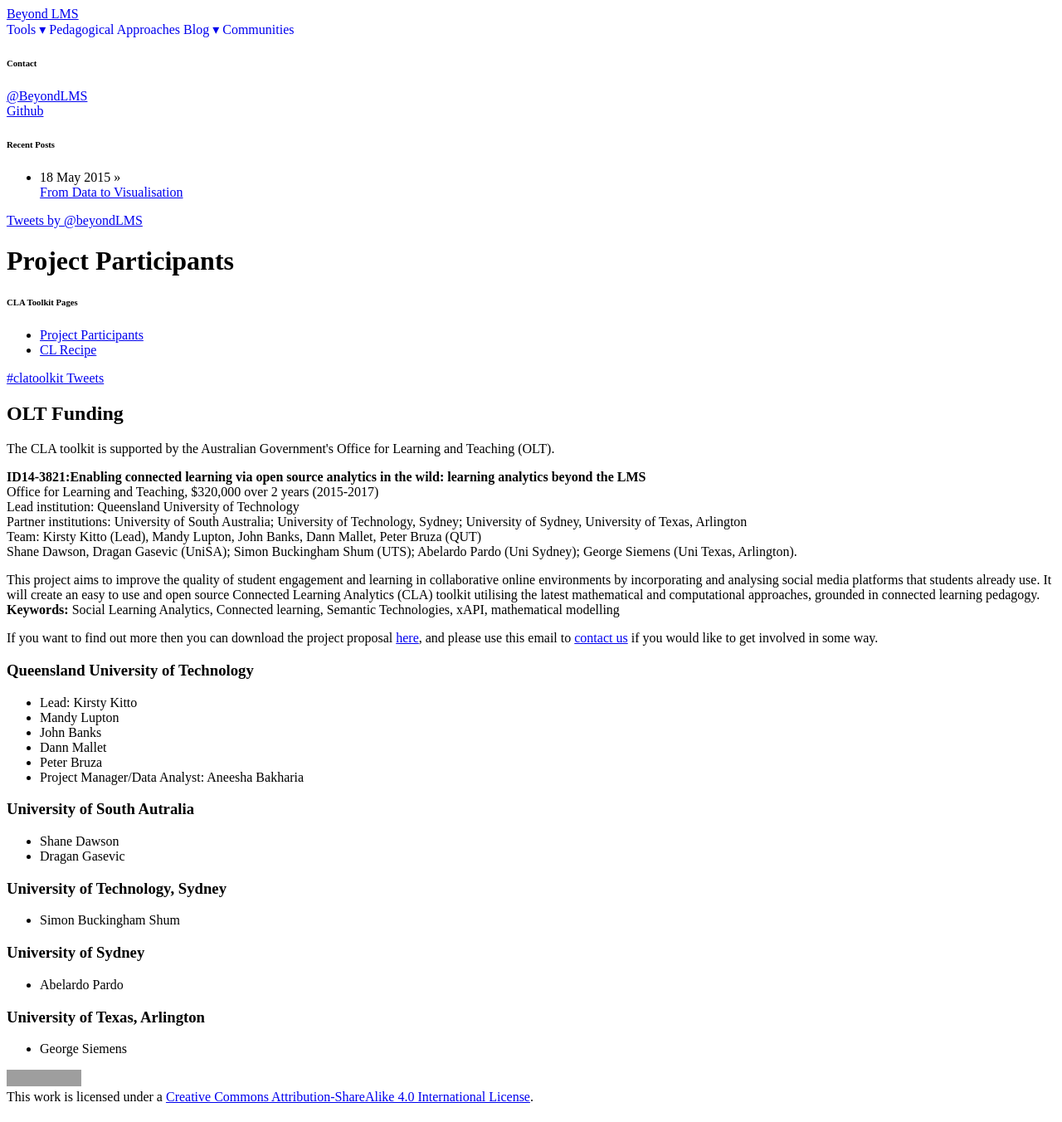
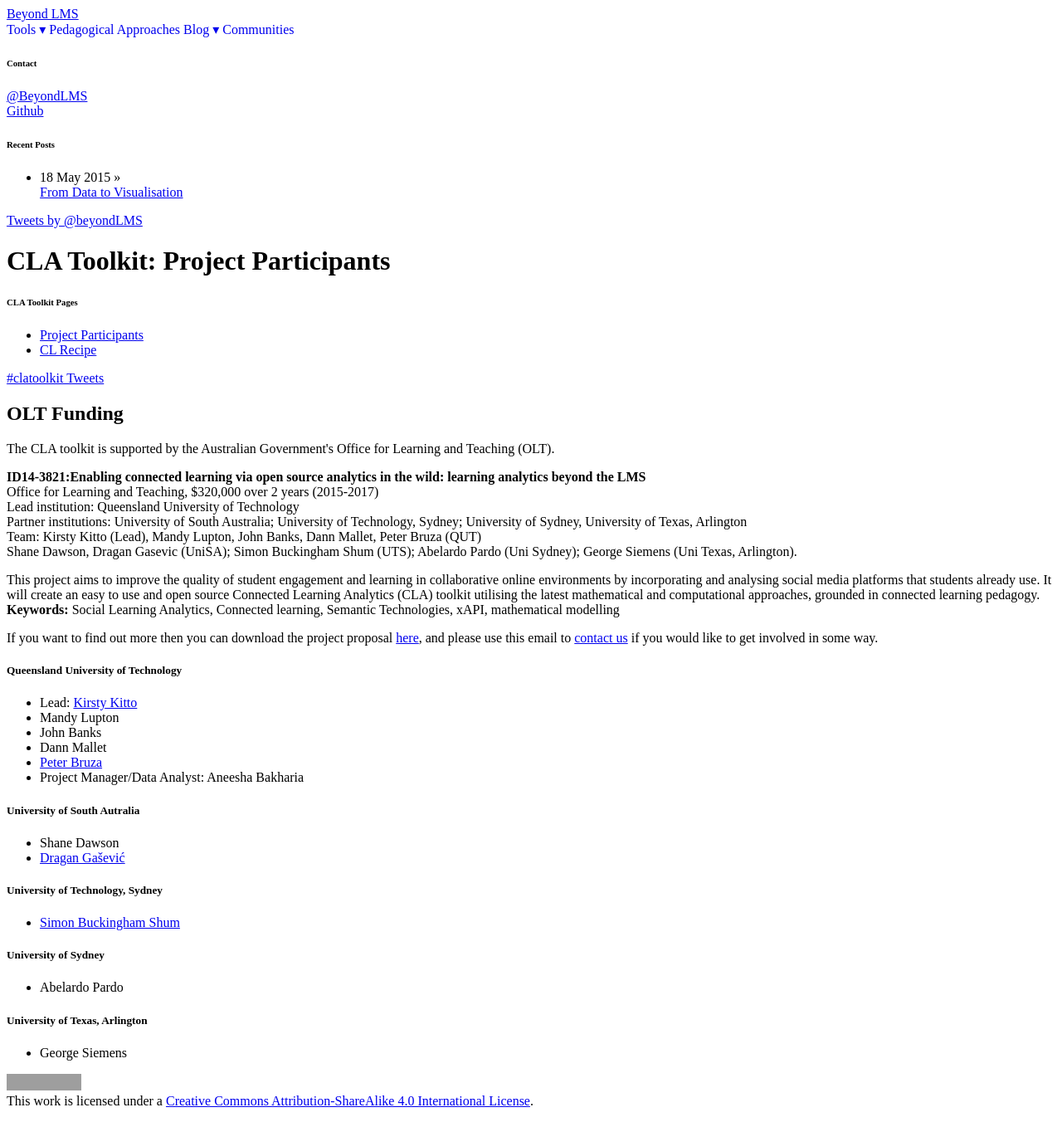
Before and after one commit to kirstykitto/beyondLMS, a Jekyll site: the page built from pages/OLTparticipants.md, in a window 1280 px wide. Shown: the whole page at 83% size. Built offline with Jekyll 4.4.1, drawn with Linux system fonts in a browser that asks for light colours; comment, search, counter and statistics services are not loaded; grey boxes are pictures that could not be loaded.

Commit message:
some fixes to participant pages

```diff
--- a/pages/OLTparticipants.md
+++ b/pages/OLTparticipants.md
@@ -1,6 +1,6 @@
 ---
 layout: page
-title: "Project Participants"
+title: "CLA Toolkit: Project Participants"
 description: ""
 ---
 {% include JB/setup %}
@@ -33,29 +33,29 @@ description: ""
 		If you want to find out more then you can download the project proposal <a href="../assets/papers/prop.id.qut.kitto.2014-front.pdf">here</a>, and please use this email to <a href="mailto:CLAtoolkitemail">contact us</a> if you would like to get involved in some way.
 	</p>
 
-	<h3>Queensland University of Technology</h3>
+	<h5>Queensland University of Technology</h5>
 	<ul>
-		<li>Lead: Kirsty Kitto</li>
+		<li>Lead: <a href="http://users.on.net/~kirsty.kitto/">Kirsty Kitto</a></li>
 		<li>Mandy Lupton</li>
 		<li>John Banks</li>
 		<li>Dann Mallet</li>
-		<li>Peter Bruza</li>
+		<li><a href="http://www.quantum-interaction.org/bruza/blogsite/index.html">Peter Bruza</a></li>
 		<li>Project Manager/Data Analyst: Aneesha Bakharia</li>
 	</ul>
-	<h3>University of South Autralia</h3>
+	<h5>University of South Autralia</h5>
 	<ul>
 		<li>Shane Dawson</li>
-		<li>Dragan Gasevic</li>
+		<li><a href="http://www.sfu.ca/~dgasevic/">Dragan Gašević</a></li>
 	</ul>
-	<h3>University of Technology, Sydney</h3>
+	<h5>University of Technology, Sydney</h5>
 	<ul>
-		<li>Simon Buckingham Shum</li>
+		<li><a href="http://simon.buckinghamshum.net/">Simon Buckingham Shum</a></li>
 	</ul>
-	<h3>University of Sydney</h3>
+	<h5>University of Sydney</h5>
 	<ul>
 		<li>Abelardo Pardo</li>
 	</ul>
-	<h3>University of Texas, Arlington</h3>
+	<h5>University of Texas, Arlington</h5>
 	<ul>
 		<li>George Siemens</li>
 	</ul>
```
Also changed, not shown: pages/clatoolkit.md (+0 -16 lines).
